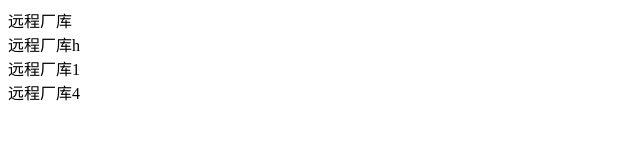
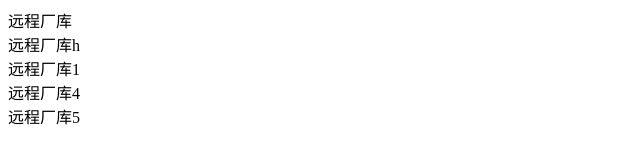
Before and after one commit to liuzikang123/yiyi, a plain HTML site: page index.html in a window 1280 px wide. Shown: the whole page, without its empty margins (0-640 px from the left). Drawn offline with Linux system fonts and the light colour scheme.

Commit message:
功能5完成

```diff
--- a/index.html
+++ b/index.html
@@ -10,5 +10,7 @@
     <div>远程厂库h</div>
     <div>远程厂库1</div>
     <div>远程厂库4</div>
+    <div>远程厂库5</div>
+
 </body>
 </html>
```
